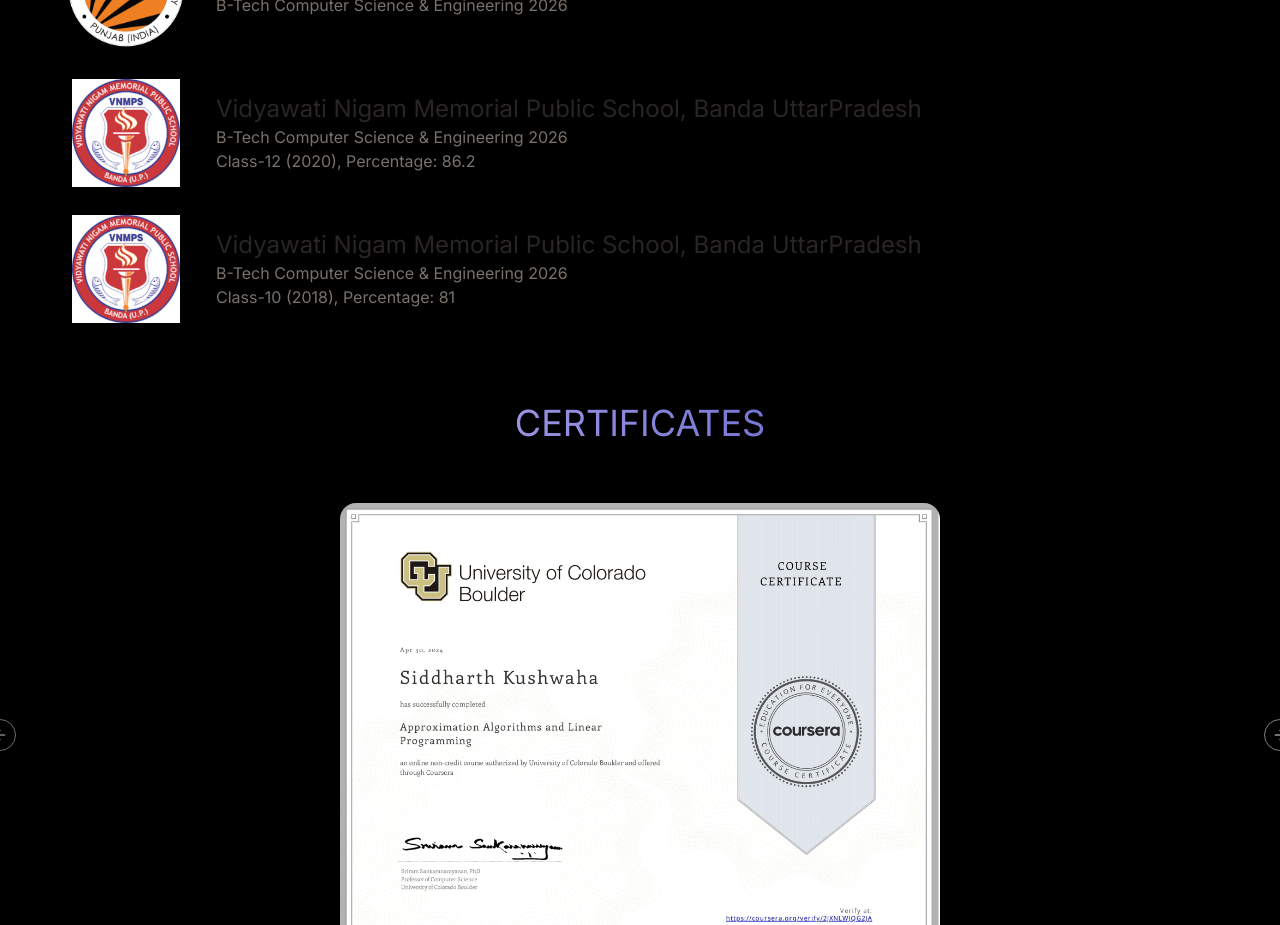
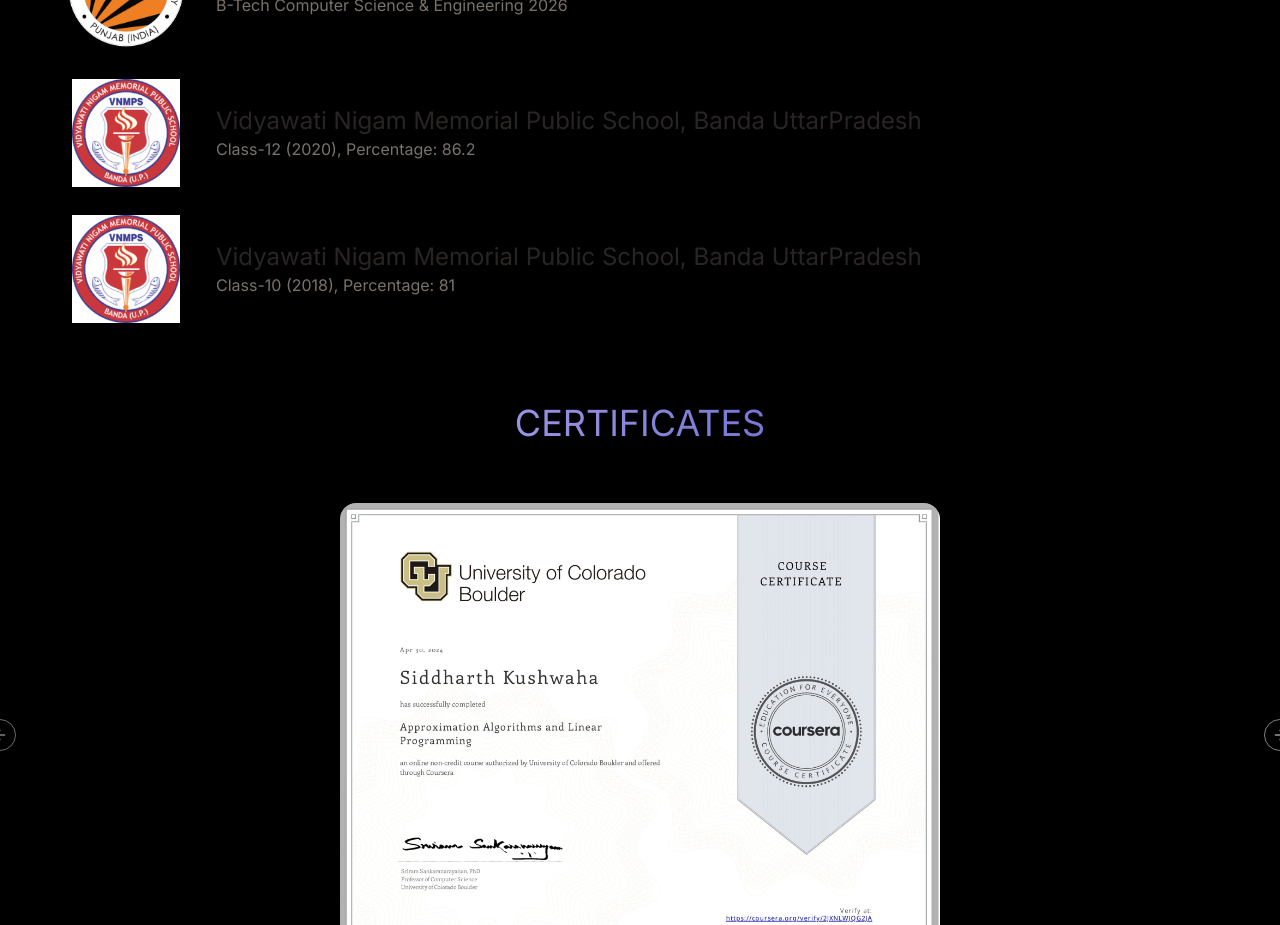
Before and after one commit to siddharthkush12/Portfolio, a React (Vite) app: page / in a window 1280 px wide. Shown: the part 6400-7325 px from the top of the page. Built offline with nearby package versions, Linux system fonts and the light colour scheme.

Commit message:
education

```diff
--- a/src/components/Education.jsx
+++ b/src/components/Education.jsx
@@ -22,7 +22,6 @@
             <h3 className="text-stone-800 md:text-2xl">
               Vidyawati Nigam Memorial Public School, Banda UttarPradesh
             </h3>
-            <p className="text-stone-500">B-Tech Computer Science & Engineering 2026</p>
             <p className="text-stone-500">Class-12 (2020), Percentage: 86.2</p>
           </div>
         </div>
@@ -32,7 +31,6 @@
             <h3 className="text-stone-800 md:text-2xl">
               Vidyawati Nigam Memorial Public School, Banda UttarPradesh
             </h3>
-            <p className="text-stone-500">B-Tech Computer Science & Engineering 2026</p>
             <p className="text-stone-500">Class-10 (2018), Percentage: 81</p>
           </div>
         </div>
--- a/src/components/Navbar.jsx
+++ b/src/components/Navbar.jsx
@@ -5,7 +5,7 @@
 
 function Navbar() {
   return (
-    <nav className='flex items-center justify-between'>
+    <nav className='flex items-center justify-between my-4 md:my-0'>
         <div className='flex flex-shrink-0 items-center'>
             <a href="/">
                 <img src={logo} alt="logo" className='mx-2' width={60} height={35}/>
```
